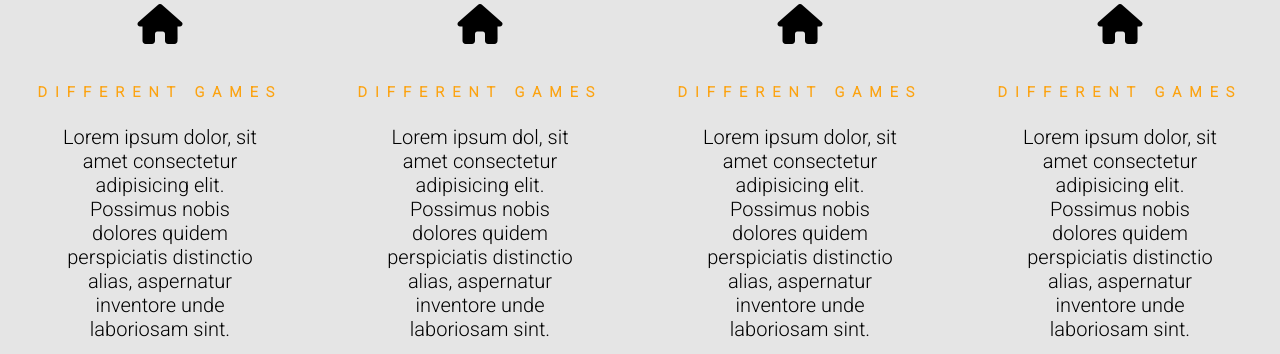
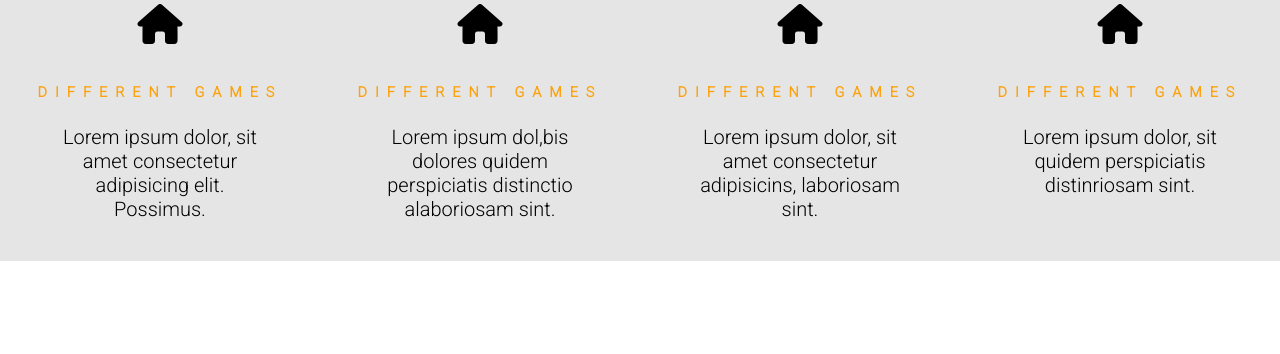
Before and after one commit to hkashkir/iLab-challenge-5.BurgerWeb, a plain HTML site: page index.html in a window 1280 px wide. Shown: the part 840-1194 px from the top of the page. Drawn offline with Linux system fonts and the light colour scheme; a web font is replaced by a local one.

Commit message:
Pragraphs maked smaller

```diff
--- a/index.html
+++ b/index.html
@@ -28,7 +28,7 @@
                  <i class="fa fa-home"></i></span>
 
                  <h3 class="special-title"> Different Games</h3>
-                 <p class="special-text"> Lorem ipsum dolor, sit amet consectetur adipisicing elit. Possimus nobis dolores quidem perspiciatis distinctio alias, aspernatur inventore unde laboriosam sint.</p>
+                 <p class="special-text"> Lorem ipsum dolor, sit amet consectetur adipisicing elit. Possimus.</p>
         </article>
 
         <article class="special">
@@ -37,7 +37,7 @@
                  <i class="fa fa-home"></i></span>
 
                  <h3 class="special-title"> Different Games</h3>
-                 <p class="special-text"> Lorem ipsum dol, sit amet consectetur adipisicing elit. Possimus nobis dolores quidem perspiciatis distinctio alias, aspernatur inventore unde laboriosam sint.</p>
+                 <p class="special-text"> Lorem ipsum dol,bis dolores quidem perspiciatis distinctio alaboriosam sint.</p>
         </article>
         <article class="special">
 
@@ -45,7 +45,7 @@
                  <i class="fa fa-home"></i></span>
 
                  <h3 class="special-title"> Different Games</h3>
-                 <p class="special-text"> Lorem ipsum dolor, sit amet consectetur adipisicing elit. Possimus nobis dolores quidem perspiciatis distinctio alias, aspernatur inventore unde laboriosam sint.</p>
+                 <p class="special-text"> Lorem ipsum dolor, sit amet consectetur adipisicins, laboriosam sint.</p>
         </article>
         <article class="special">
 
@@ -53,7 +53,7 @@
                  <i class="fa fa-home"></i></span>
 
                  <h3 class="special-title"> Different Games</h3>
-                 <p class="special-text"> Lorem ipsum dolor, sit amet consectetur adipisicing elit. Possimus nobis dolores quidem perspiciatis distinctio alias, aspernatur inventore unde laboriosam sint.</p>
+                 <p class="special-text"> Lorem ipsum dolor, sit quidem perspiciatis distinriosam sint.</p>
         </article>
 
     </section>
```
